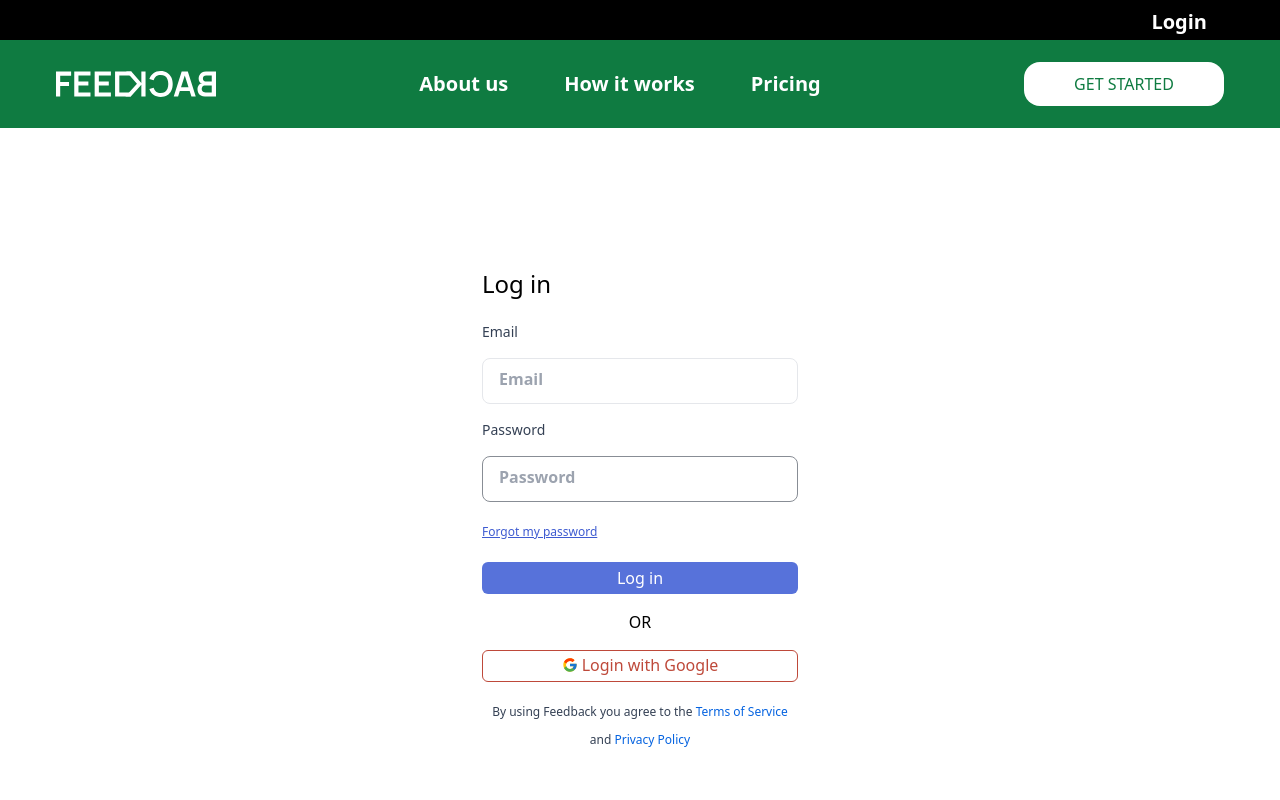
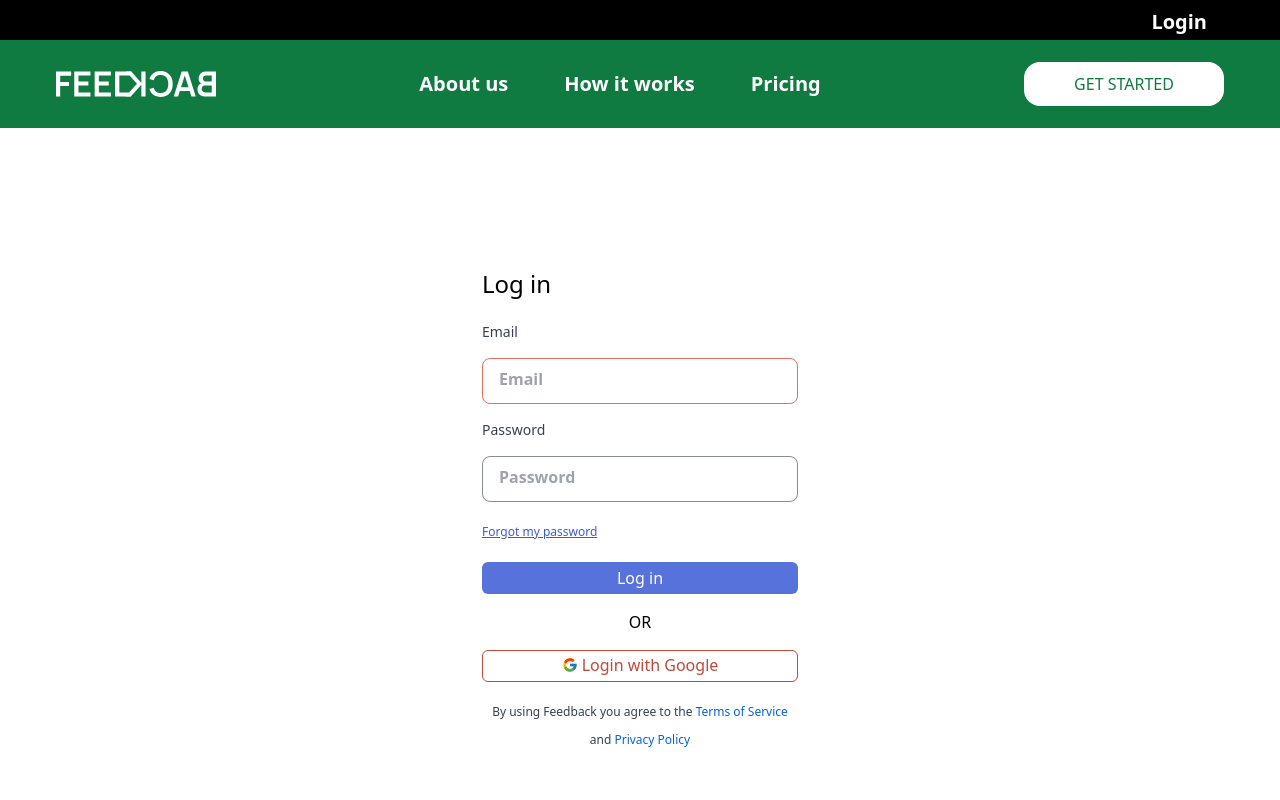
Before and after one commit to LetsRuminate/ruminate-feedback, a React (Vite) app: page /login in a window 1280 px wide. Shown: the top 800 px of the page. Built offline with nearby package versions, Linux system fonts and the light colour scheme.

Commit message:
ui update

```diff
--- a/src/pages/login/index.tsx
+++ b/src/pages/login/index.tsx
@@ -14,17 +14,19 @@ export default function Login() {
           <p className="text-[#344054] text-sm font-medium leading-5 mb-2">
             Email
           </p>
-          <input
-            type="text"
-            placeholder="Email"
-            style={{
-              color:
-                input && input.includes("@")
-                  ? " text-[#6D778C] border-[#888D95]"
-                  : " border-[#E46D64] text-[#E46D64]",
-            }}
-            className="mb-4 mt-2 pt-2 pb-3 px-4 rounded-lg text-base font-semibold leading-6 border w-full"
-          />
+          {input && input.includes("@") ? (
+            <input
+              type="text"
+              placeholder="Email"
+              className="mb-4 mt-2 pt-2 pb-3 px-4 rounded-lg text-base text-[#6D778C] border-[#888D95] font-semibold leading-6 border w-full"
+            />
+          ) : (
+            <input
+              type="text"
+              placeholder="Email"
+              className="mb-4 mt-2 pt-2 pb-3 px-4 rounded-lg text-base border-[#E46D64] text-[#E46D64] font-semibold leading-6 border w-full"
+            />
+          )}
           <p className="text-[#344054] text-sm font-medium leading-5 mb-2">
             Password
           </p>
```
